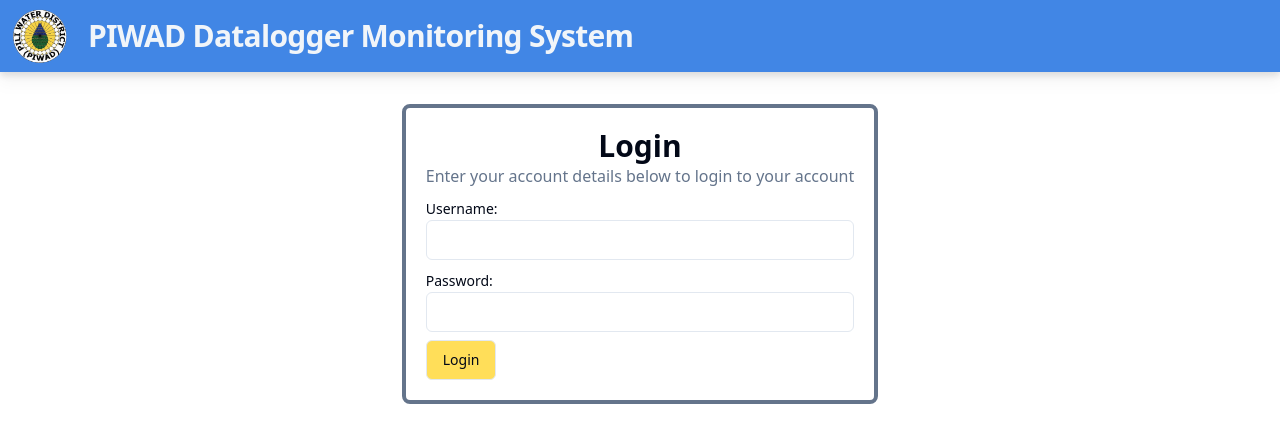
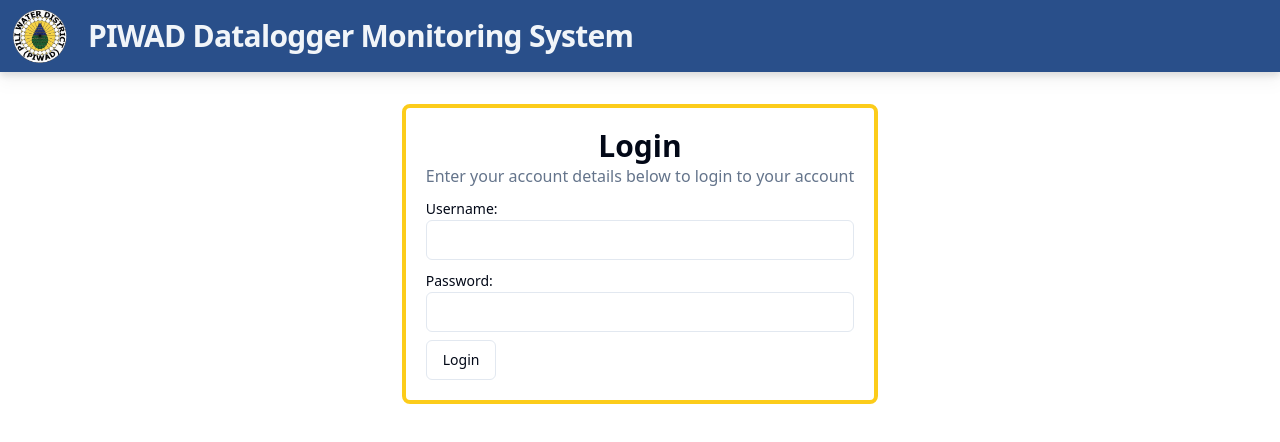
Before and after one commit to kennethfaurillo/AquaOPS, a React (Vite) app: page /login in a window 1280 px wide. Shown: the top 442 px of the page. Built offline with nearby package versions, Linux system fonts and the light colour scheme.

Commit message:
separate dashboard cards protect all routes

```diff
--- a/src/App.tsx
+++ b/src/App.tsx
@@ -11,7 +11,7 @@
   return (
     <AuthProvider>
       <Routes>
-        <Route path="/" element={<ProtectedRoute><DashboardPage/></ProtectedRoute>}/>
+        <Route path="/*" element={<ProtectedRoute><DashboardPage/></ProtectedRoute>}/>
         <Route path="/login" element={<LoginPage/>}/>
       </Routes>
     </AuthProvider>
--- a/src/components/Header.tsx
+++ b/src/components/Header.tsx
@@ -10,7 +10,7 @@
 
     return (
         <>
-            <div className='flex gap-4 sticky top-0 max-w-dvw bg-piwad-lightblue/100 backdrop-blur drop-shadow-lg z-10 max-h-12 sm:max-h-20 overflow-hidden'>
+            <div className='flex gap-4 sticky top-0 max-w-dvw bg-piwad-lightblue-700/100 backdrop-blur drop-shadow-lg z-10 max-h-12 sm:max-h-20 overflow-hidden'>
                 <div className="flex gap-4 p-1 items-center">
                     <a href="/">
                         <Avatar className='m-1 ml-2 size-9 sm:size-14'>
@@ -52,10 +52,10 @@
                                 </SheetHeader>
                                 <SheetFooter>
                                     <div className="absolute bottom-10 space-x-3">
-                                    <Button onClick={async() => {await logout()}}>Log Out</Button>
-                                    <SheetClose asChild >
-                                        <Button>Close</Button>
-                                    </SheetClose>
+                                        <Button onClick={async () => { await logout() }}>Log Out</Button>
+                                        <SheetClose asChild >
+                                            <Button>Close</Button>
+                                        </SheetClose>
                                     </div>
                                 </SheetFooter>
                             </SheetContent>
--- /dev/null
+++ b/src/components/LatestLogsCard.tsx
@@ -0,0 +1,24 @@
+import { Separator } from "./ui/separator";
+import LatestLogTable from "./LatestLogTable";
+import { Card, CardHeader, CardTitle, CardDescription, CardContent } from "./ui/card";
+
+function LatestLogsCard() {
+    return (
+        <Card >
+            <CardHeader className='rounded-t-lg bg-piwad-lightblue-600'>
+                <CardTitle className='text-piwad-lightyellow-300'>
+                    Data Logger List
+                </CardTitle>
+                <CardDescription className='text-slate-200'>
+                    <>Latest Log: Logger #1 {Date()} </>
+                </CardDescription>
+            </CardHeader>
+            <Separator />
+            <CardContent>
+                <LatestLogTable />
+            </CardContent>
+        </Card>
+    )
+}
+
+export default LatestLogsCard
--- a/src/components/LoggerTable.tsx
+++ b/src/components/LoggerTable.tsx
@@ -111,97 +111,6 @@
         </DropdownMenu>
       )
     },
-  },
-]
-// Placeholder Data
-const data: Datalogger[] = [
-  {
-    id: 0,
-    name: 'Binanuaanan',
-    type: ['Flow'],
-    //@ts-ignore
-    pressure: null,
-    flow: 11.3,
-  },
-  {
-    id: 1,
-    name: 'Piwad Base',
-    type: ['Pressure'],
-    pressure: 3.1,
-    //@ts-ignore
-    flow: null,
-  },
-  {
-    id: 2,
-    name: 'Sagurong',
-    type: ['Pressure'],
-    pressure: 15.8,
-    //@ts-ignore
-    flow: null,
-  },
-  {
-    id: 3,
-    name: 'Caroyroyan',
-    type: ['Pressure'],
-    pressure: 24.44,
-    //@ts-ignore
-    flow: null,
-  },
-  {
-    id: 4,
-    name: 'Curry',
-    type: ['Pressure'],
-    pressure: 24.29,
-    //@ts-ignore
-    flow: null,
-  },
-  {
-    id: 5,
-    name: 'Himaao',
-    type: ['Pressure'],
-    pressure: 29.53,
-    //@ts-ignore
-    flow: null,
-  },
-  {
-    id: 6,
-    name: 'San Agustin',
-    type: ['Pressure'],
-    pressure: 14.24,
-    //@ts-ignore
-    flow: null,
-  },
-  {
-    id: 7,
-    name: 'San Jose',
-    type: ['Pressure'],
-    pressure: 1.84,
-    //@ts-ignore
-    flow: null,
-  },
-  {
-    id: 8,
-    name: 'St. Paul',
-    type: ['Pressure'],
-    pressure: 18.84,
-    //@ts-ignore
-    flow: null,
-  },
-  {
-    id: 9,
-    name: 'Mayawpayawan',
-    type: ['Pressure'],
-    pressure: 20.23,
-    //@ts-ignore
-    flow: null,
-  },
-  {
-    id: 10,
-    name: 'Tagbong',
-    type: ['Pressure'],
-    pressure: 5.64,
-    //@ts-ignore
-    flow: null,
   },
 ]
 
--- a/src/hooks/useAuth.tsx
+++ b/src/hooks/useAuth.tsx
@@ -20,6 +20,7 @@
     const value = useMemo(() => ({
         user, login, logout
     }), [user])
+
     return <AuthContext.Provider value={value}>{children}</AuthContext.Provider>
 }
 
--- a/src/pages/Login.tsx
+++ b/src/pages/Login.tsx
@@ -1,23 +1,25 @@
+import Header from "@/components/Header";
+import { Button } from "@/components/ui/button";
+import { Input } from "@/components/ui/input";
+import { Label } from "@/components/ui/label";
+import { useAuth } from "@/hooks/useAuth";
+import axios from "axios";
 import { useState } from "react";
-import { useAuth } from "@/hooks/useAuth";
-import Header from "@/components/Header";
-import { Input } from "@/components/ui/input";
-import { Button } from "@/components/ui/button";
-import { Label } from "@/components/ui/label";
-import axios from "axios";
-import { AlertDialog } from "@/components/ui/alert-dialog";
+import { Navigate } from "react-router-dom";
 
 export const LoginPage = () => {
     const [username, setUsername] = useState("")
     const [password, setPassword] = useState("")
-    const { login } = useAuth()
+    const { user, login } = useAuth()
+
+    if (user) return <Navigate to={"/"} />
     const handleLogin = async (event) => {
         event.preventDefault()
-        const authResponse = await axios.post(`http://${import.meta.env.VITE_API_HOST}:${import.meta.env.VITE_API_PORT}/auth/login/`,{
+        const authResponse = await axios.post(`http://${import.meta.env.VITE_API_HOST}:${import.meta.env.VITE_API_PORT}/auth/login/`, {
             username: username,
             password: password
         })
-        if (authResponse.data.pass){
+        if (authResponse.data.pass) {
             await login({ username })
         } else {
             console.log(authResponse.data)
@@ -31,7 +33,7 @@
             <div className="w-full h-screen">
                 <div className="grid grid-cols-12 border-red-200">
                     <div className="col-span-12 py-8 justify-center">
-                        <div className="mx-auto w-fit border-4 border-slate-500 rounded-lg p-5 space-y-2">
+                        <div className="mx-auto w-fit border-4 border-piwad-yellow-400 rounded-lg p-5 space-y-2">
                             <div className="text-center">
                                 <h1 className="text-3xl font-bold">Login</h1>
                                 <p className="text-balance text-muted-foreground">Enter your account details below to login to your account</p>
--- a/tailwind.config.js
+++ b/tailwind.config.js
@@ -18,10 +18,54 @@
     },
     extend: {
       colors: {
-        "piwad-blue": "#163A6C",
-        "piwad-lightblue": "#4186E5",
-        "piwad-yellow": "#F2CF40",
-        "piwad-lightyellow": "#FFDE59",
+        "piwad-blue": {
+          50: "#e0e8f2",
+          100: "#b2c4e0",
+          200: "#809cce",
+          300: "#4d74bc",
+          400: "#2658ac",
+          500: "#163A6C",
+          600: "#132e55",
+          700: "#0f223e",
+          800: "#0a1628",
+          900: "#050a13"
+        },
+        "piwad-lightblue": {
+          50:  "#e0f0ff",
+          100: "#b3d8ff",
+          200: "#80bbff",
+          300: "#4d9eff",
+          400: "#1a80ff",
+          500: "#4186E5",
+          600: "#356bb8",
+          700: "#294f8a",
+          800: "#1d345c",
+          900: "#10192e"
+        },
+        "piwad-yellow": {
+          50:  "#fff8e0",
+          100: "#feeeb3",
+          200: "#fee480",
+          300: "#fdd94d",
+          400: "#fccc1a",
+          500: "#F2CF40",
+          600: "#c2a030",
+          700: "#927020",
+          800: "#614010",
+          900: "#312000"
+        },
+        "piwad-lightyellow": {
+          50:  "#fffbea",
+          100: "#fff4cb",
+          200: "#ffe99c",
+          300: "#ffde6d",
+          400: "#ffd43e",
+          500: "#FFDE59",
+          600: "#ccaf46",
+          700: "#997033",
+          800: "#664020",
+          900: "#332010"
+        },
         border: "hsl(var(--border))",
         input: "hsl(var(--input))",
         ring: "hsl(var(--ring))",
```
Also changed, not shown: src/components/LatestLogTable.tsx (+18 -18 lines), src/components/Map.tsx (+19 -19 lines), src/pages/Dashboard.tsx (+11 -80 lines).
